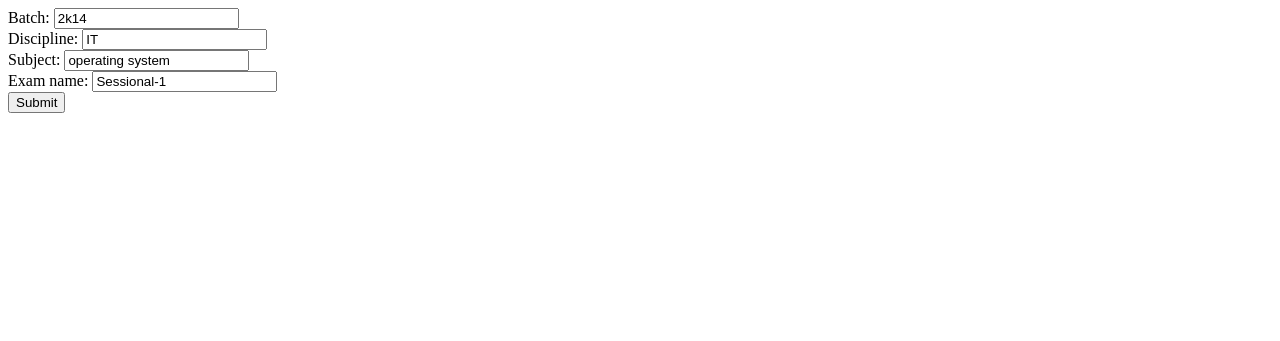
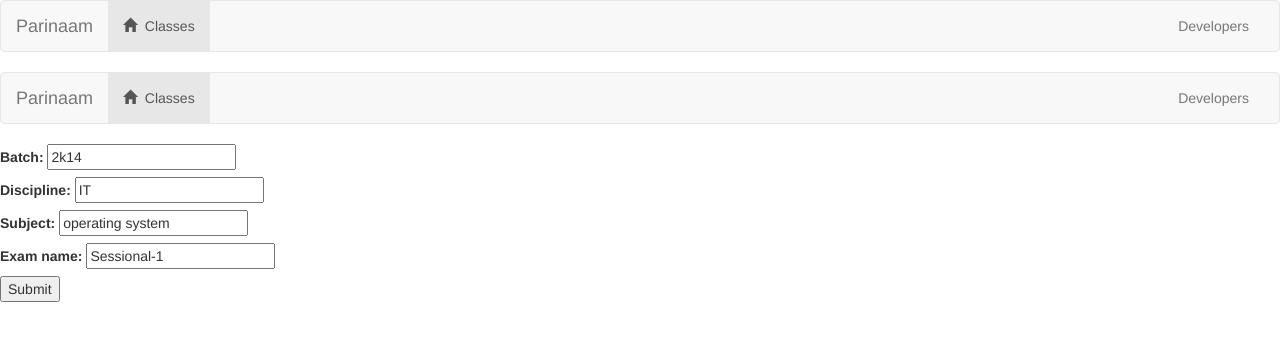
Before and after one commit to scorpion-ajay/parinaam, a Django app: page /Classes/1/update-class/ in a window 1280 px wide. Shown: the top 341 px of the page. Run offline with Django 3.2, Linux system fonts and the light colour scheme; data comes from the database, SQL or seed files in the repository; some libraries are stand-ins or nearby versions.

Commit message:
added navbar!

```diff
--- a/Proj/Classes/templates/Classes/classes_form.html
+++ b/Proj/Classes/templates/Classes/classes_form.html
@@ -1,5 +1,10 @@
+{% extends 'Classes/base.html' %}
+
+{% block title %}Parinaam | Marks{% endblock %}
+{% block body %}
 <form action="" enctype="multipart/form-data" method="post" role="form">
     {% csrf_token %}
     {% include 'Classes/form-template.html' %}
     <button type="submit">Submit</button>
 </form>
+{% endblock %}
--- a/Proj/Classes/templates/Classes/form-template.html
+++ b/Proj/Classes/templates/Classes/form-template.html
@@ -1,5 +1,10 @@
+{% extends 'Classes/base.html' %}
+
+{% block title %}Parinaam | Forms{% endblock %}
+{% block body %}
 {% for field in form %}
     <label>{{ field.label_tag }}</label>
     {{ field }}
     <br>
 {% endfor %}
+{% endblock %}
--- a/Proj/Classes/templates/Classes/formset.html
+++ b/Proj/Classes/templates/Classes/formset.html
@@ -1,3 +1,7 @@
+{% extends 'Classes/base.html' %}
+
+{% block title %}Parinaam | Add{% endblock %}
+{% block body %}
 <form method="post" action="">
     {% csrf_token %}
     {{ formset.management_form }}
@@ -7,3 +11,4 @@
     {% endfor %}
     <button type="submit">Submit</button>
 </form>
+{% endblock %}
--- a/Proj/Classes/templates/Classes/marks_form.html
+++ b/Proj/Classes/templates/Classes/marks_form.html
@@ -1,3 +1,7 @@
+{% extends 'Classes/base.html' %}
+
+{% block title %}Parinaam | Marks{% endblock %}
+{% block body %}
 <form action="" enctype="multipart/form-data" method="post">
     {% if error_message %}
         <h3>{{ error_message }}</h3>
@@ -6,3 +10,4 @@
     {% include 'Classes/form-template.html' %}
     <button type="submit">Submit</button>
 </form>
+{% endblock %}
--- a/Proj/Classes/templates/Classes/registration_form.html
+++ b/Proj/Classes/templates/Classes/registration_form.html
@@ -1,3 +1,7 @@
+{% extends 'Classes/base.html' %}
+
+{% block title %}Parinaam | Register{% endblock %}
+{% block body %}
 <form action="" enctype="multipart/form-data" method="post" role="form">
     {% csrf_token %}
     {% include 'Classes/form-template.html' %}
@@ -6,3 +10,4 @@
     <p><strong>-- OR --</strong></p>
     <a href="{% url 'social:begin' 'google-oauth2' %}">Login with Google</a><br>
 </form>
+{% endblock %}
```
